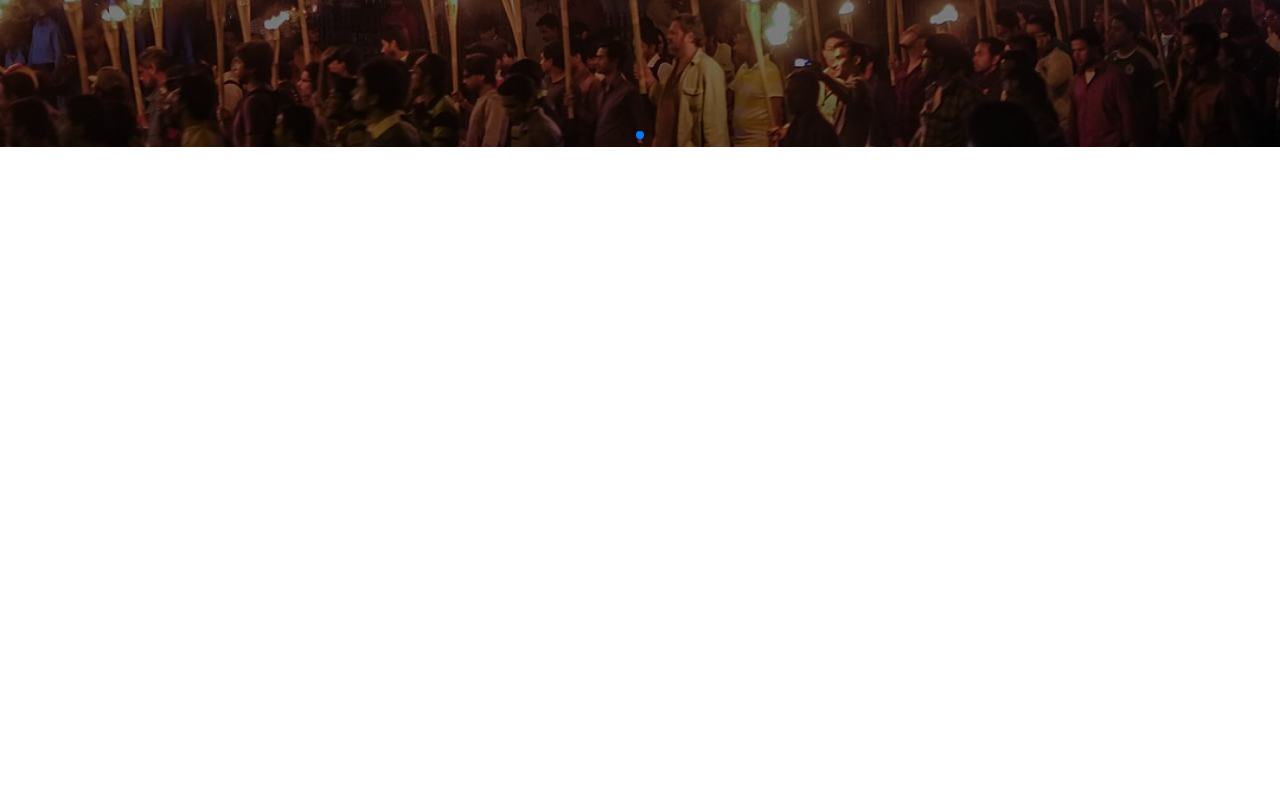
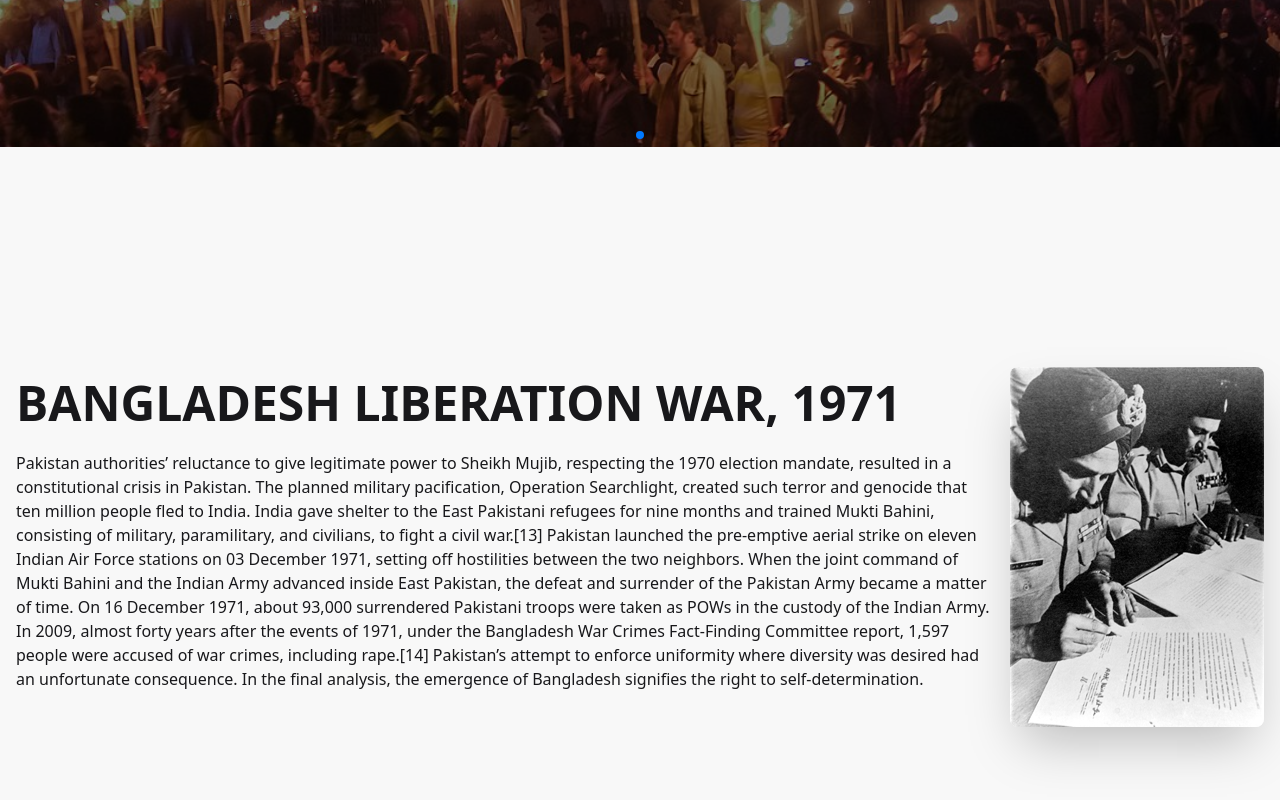
Before and after one commit to jonayethossen/Bangladesh_History, a React (Vite) app: page / in a window 1280 px wide. Shown: the part 518-1318 px from the top of the page. Before the commit the page ends 800 px from the top, so only its background shows below. Built offline with nearby package versions, Linux system fonts and the light colour scheme.

Commit message:
Document section is running.....

```diff
--- a/src/App.jsx
+++ b/src/App.jsx
@@ -1,12 +1,14 @@
 import React from "react";
 import Navbar from "./components/Navbar";
 import Slider from "./components/Slider/Slider";
+import DocumentSection from "./components/Document";
 
 const App = () => {
   return (
     <div>
       <Navbar />
       <Slider />
+      <DocumentSection />
     </div>
   );
 };
--- /dev/null
+++ b/src/components/Document.jsx
@@ -0,0 +1,37 @@
+import DocImage from "../assets/War.jpg";
+export default function DocumentSection() {
+  return (
+    <div className="hero bg-base-200 min-h-screen">
+      <div className="hero-content flex-col lg:flex-row-reverse">
+        <img src={DocImage} className="max-w-sm rounded-lg shadow-2xl" />
+        <div>
+          <h1 className="text-5xl font-bold">
+            BANGLADESH LIBERATION WAR, 1971
+          </h1>
+          <p className="py-6">
+            Pakistan authorities’ reluctance to give legitimate power to Sheikh
+            Mujib, respecting the 1970 election mandate, resulted in a
+            constitutional crisis in Pakistan. The planned military
+            pacification, Operation Searchlight, created such terror and
+            genocide that ten million people fled to India. India gave shelter
+            to the East Pakistani refugees for nine months and trained Mukti
+            Bahini, consisting of military, paramilitary, and civilians, to
+            fight a civil war.[13] Pakistan launched the pre-emptive aerial
+            strike on eleven Indian Air Force stations on 03 December 1971,
+            setting off hostilities between the two neighbors. When the joint
+            command of Mukti Bahini and the Indian Army advanced inside East
+            Pakistan, the defeat and surrender of the Pakistan Army became a
+            matter of time. On 16 December 1971, about 93,000 surrendered
+            Pakistani troops were taken as POWs in the custody of the Indian
+            Army. In 2009, almost forty years after the events of 1971, under
+            the Bangladesh War Crimes Fact-Finding Committee report, 1,597
+            people were accused of war crimes, including rape.[14] Pakistan’s
+            attempt to enforce uniformity where diversity was desired had an
+            unfortunate consequence. In the final analysis, the emergence of
+            Bangladesh signifies the right to self-determination.
+          </p>
+        </div>
+      </div>
+    </div>
+  );
+}
--- a/src/components/Slider/Slider.jsx
+++ b/src/components/Slider/Slider.jsx
@@ -63,7 +63,7 @@ const Slider = () => {
               className="relative w-full h-full bg-cover bg-center flex items-center justify-center"
               style={{ backgroundImage: `url(${slide.image})` }}
             >
-              {/* Overlay: ছবি কালো করার জন্য যাতে লেখা ফুটে ওঠে */}
+              {/* Overlay */}
               <div className="absolute inset-0 bg-black/50"></div>
 
               {/* Content */}
```
Also changed, not shown: src/assets/War.jpg (renamed from src/assets/WarOfLiberation1971.jpg).
